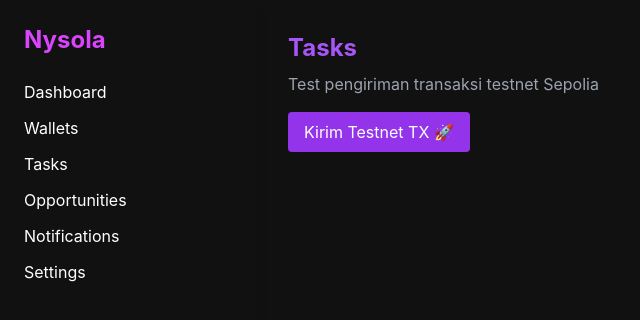
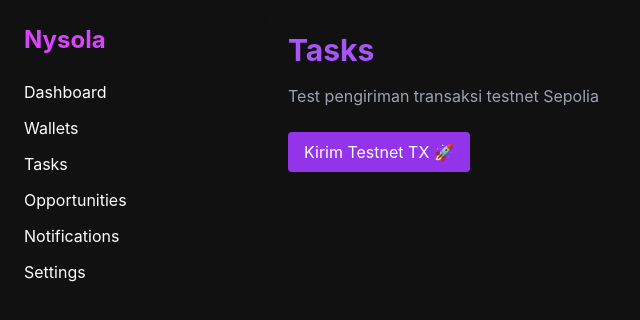
Before and after one commit to deoandika76/nysola, a Next.js app: page /tasks in a window 1280 px wide. Shown: the top 320 px of the page, without its empty margins (0-640 px from the left). Built offline with nearby package versions, Linux system fonts and the light colour scheme.

Commit message:
Update tasks.tsx

```diff
--- a/pages/tasks.tsx
+++ b/pages/tasks.tsx
@@ -1,45 +1,58 @@
+import Layout from '../components/Layout';
 import { useState } from 'react';
-import Layout from '../components/Layout';
 
 export default function Tasks() {
-  const [status, setStatus] = useState<string | null>(null);
+  const [result, setResult] = useState('');
+  const [loading, setLoading] = useState(false);
 
-  const sendTestTx = async () => {
-    setStatus("Mengirim transaksi testnet...");
+  const handleSendTx = async () => {
+    setLoading(true);
+    setResult('');
+
     try {
-      const res = await fetch("/api/SendTx", {
-        method: "POST",
-        headers: { "Content-Type": "application/json" },
+      const response = await fetch('/api/sendTx', {
+        method: 'POST',
+        headers: {
+          'Content-Type': 'application/json',
+        },
         body: JSON.stringify({
-          to: "0x122CAa6b1cD0F4E3b30bfB85F22ec6c777Ee4c04", // 👉 Ganti dengan wallet tujuan kamu (testnet Sepolia)
-          privateKey: "0xc07edecf92f3a28d931449a4ca8bf076cf45dd23feb71c11cbae022712c8ad99", // 👉 Ganti dengan privateKey yang dari Firebase (sementara)
-          value: "0.001" // 👉 Jumlah ETH testnet
+          to: '0x122CAa6b1cD0F4E3b30bfB85F22ec6c777Ee4c04', // GANTI dengan alamat wallet tujuan testnet (Sepolia)
+          value: '0.001', // ETH sebagai string
+          privateKey: '0xc07edecf92f3a28d931449a4ca8bf076cf45dd23feb71c11cbae022712c8ad99' // GANTI dengan private key asli dari wallet testnet
         }),
       });
 
-      const result = await res.json();
-      setStatus(JSON.stringify(result, null, 2));
-    } catch (err) {
-      setStatus("❌ Gagal mengirim TX: " + String(err));
+      const data = await response.json();
+
+      if (response.ok) {
+        setResult(`✅ TX berhasil dikirim: ${data.txHash}`);
+      } else {
+        setResult(`❌ Gagal mengirim TX: ${data.message}`);
+      }
+    } catch (error: any) {
+      setResult(`❌ Gagal mengirim TX: ${error.message}`);
+    } finally {
+      setLoading(false);
     }
   };
 
   return (
     <Layout>
-      <h1 className="text-2xl font-bold text-purple-500">Tasks</h1>
-      <p className="mt-2 text-gray-400">Test pengiriman transaksi testnet Sepolia</p>
+      <h1 className="text-3xl font-bold text-purple-500 mb-4">Tasks</h1>
+      <p className="text-gray-400 mb-6">Test pengiriman transaksi testnet Sepolia</p>
 
       <button
-        onClick={sendTestTx}
-        className="mt-4 bg-purple-600 text-white px-4 py-2 rounded hover:bg-purple-700"
+        onClick={handleSendTx}
+        disabled={loading}
+        className="bg-purple-600 text-white px-4 py-2 rounded hover:bg-purple-700 transition disabled:opacity-50"
       >
-        Kirim Testnet TX 🚀
+        {loading ? 'Mengirim...' : 'Kirim Testnet TX 🚀'}
       </button>
 
-      {status && (
-        <pre className="mt-4 text-sm bg-gray-800 text-green-300 p-4 rounded max-w-full overflow-auto">
-          {status}
-        </pre>
+      {result && (
+        <div className="mt-4 bg-black text-green-400 p-4 rounded font-mono">
+          {result}
+        </div>
       )}
     </Layout>
   );
```
